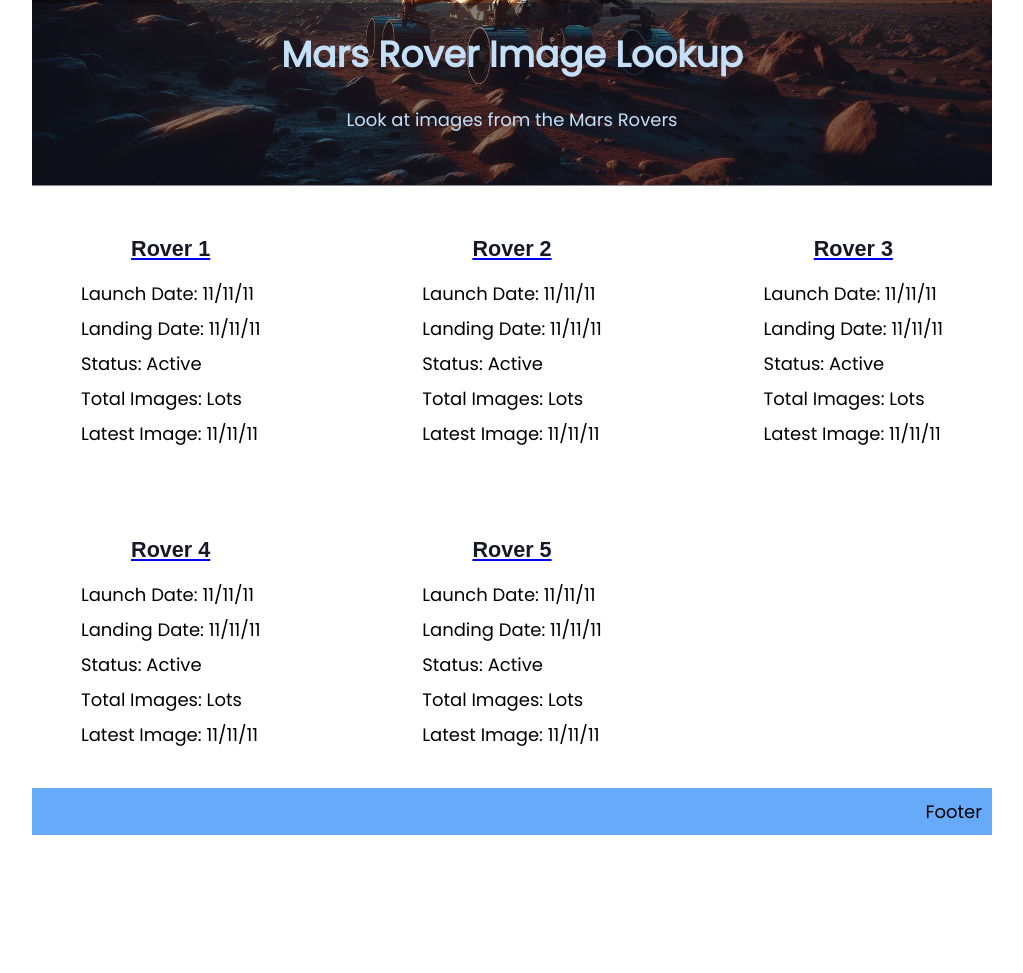
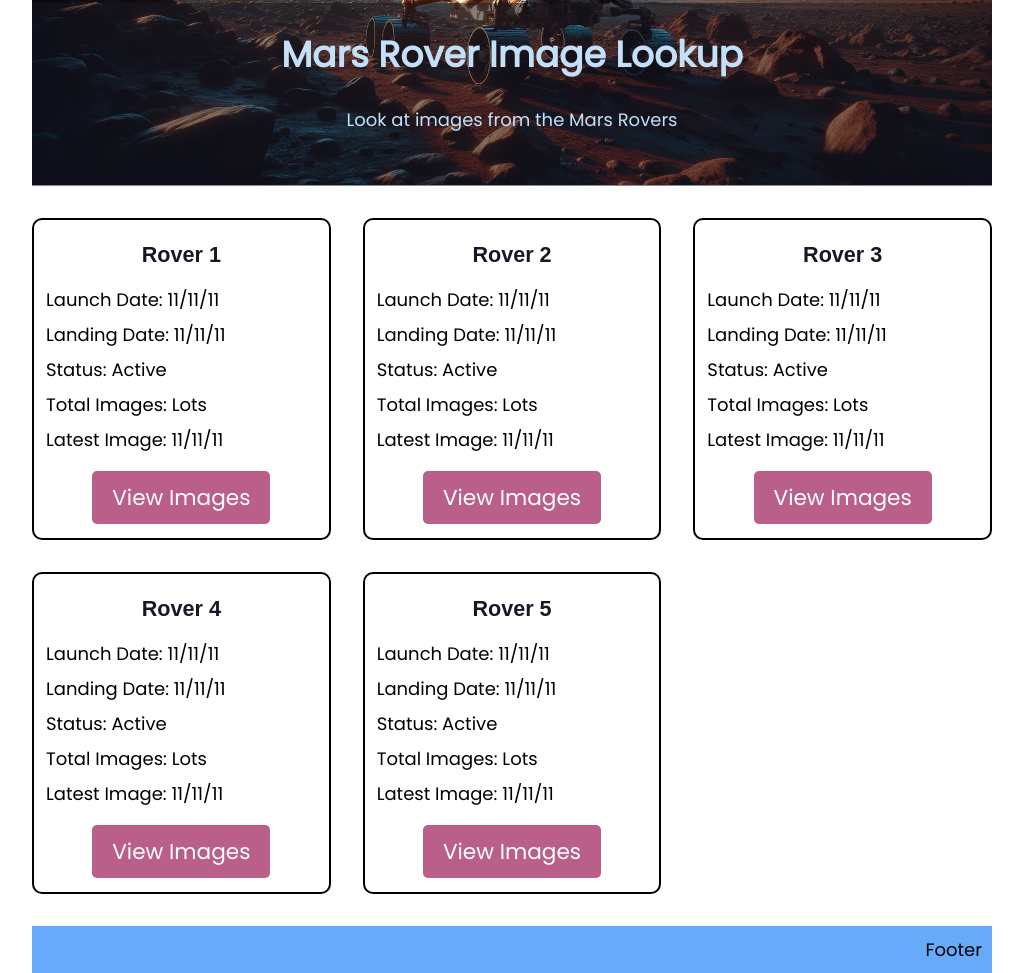
Before and after one commit to taggmcd/wdd330, a website built with Vite: page src/index.html in a window 1280 px wide. Shown: the part 411-1384 px from the top of the page, without its empty margins (128-1151 px from the left). Before the commit the page ends 1246 px from the top, so only its background shows below. Built offline with nearby package versions, Linux system fonts and the light colour scheme; no server answers.

Commit message:
Home page scaffolding

```diff
--- a/src/css/style.css
+++ b/src/css/style.css
@@ -86,9 +86,18 @@ nav {
 .home-grid {
     display: grid;
     justify-items: center;
-    gap: 4rem;
+    gap: 2rem;
     grid-template-columns: repeat(3, 1fr);
     margin-bottom: 2rem;
+}
+
+section {
+    width: 100%;
+    border: --var(accent2-color);
+    border-width: 2px;
+    border-style: solid;
+    border-radius: 10px;
+    padding: .25rem;
 }
 
 section h2 {
@@ -102,6 +111,23 @@ section p {
     margin: .5rem;
 }
 
+section a {
+    color: var(--accent1-color);
+    text-decoration: none;
+}
+
+.button {
+    display: inline-block;
+    padding: 10px 20px;
+    margin: 10px;
+    border: none;
+    border-radius: 5px;
+    background-color: var(--secondary-color);
+    color: white;
+    font-size: var(--large-font);
+    cursor: pointer;
+}
+
 footer {
     width: 100%;
     display: flex;
@@ -110,3 +136,7 @@ footer {
     background-color: var(--primary-color);
     padding: 10px;
 }
+
+.center {
+    text-align: center;
+}
--- a/src/index.html
+++ b/src/index.html
@@ -40,6 +40,11 @@
             <p>Status: Active</p>
             <p>Total Images: Lots</p>
             <p>Latest Image: 11/11/11</p>
+            <div class="center">
+                <a class="button" href="/rover.html?rover=">
+                    View Images
+                </a>
+            </div>
         </section>
 
         <section>
@@ -51,6 +56,11 @@
             <p>Status: Active</p>
             <p>Total Images: Lots</p>
             <p>Latest Image: 11/11/11</p>
+            <div class="center">
+                <a class="button" href="/rover.html?rover=">
+                    View Images
+                </a>
+            </div>
         </section>
 
         <section>
@@ -62,6 +72,11 @@
             <p>Status: Active</p>
             <p>Total Images: Lots</p>
             <p>Latest Image: 11/11/11</p>
+            <div class="center">
+                <a class="button" href="/rover.html?rover=">
+                    View Images
+                </a>
+            </div>
         </section>
 
         <section>
@@ -73,6 +88,11 @@
             <p>Status: Active</p>
             <p>Total Images: Lots</p>
             <p>Latest Image: 11/11/11</p>
+            <div class="center">
+                <a class="button" href="/rover.html?rover=">
+                    View Images
+                </a>
+            </div>
         </section>
 
         <section>
@@ -84,6 +104,11 @@
             <p>Status: Active</p>
             <p>Total Images: Lots</p>
             <p>Latest Image: 11/11/11</p>
+            <div class="center">
+                <a class="button" href="/rover.html?rover=">
+                    View Images
+                </a>
+            </div>
         </section>
     </main>
     <footer>
```
